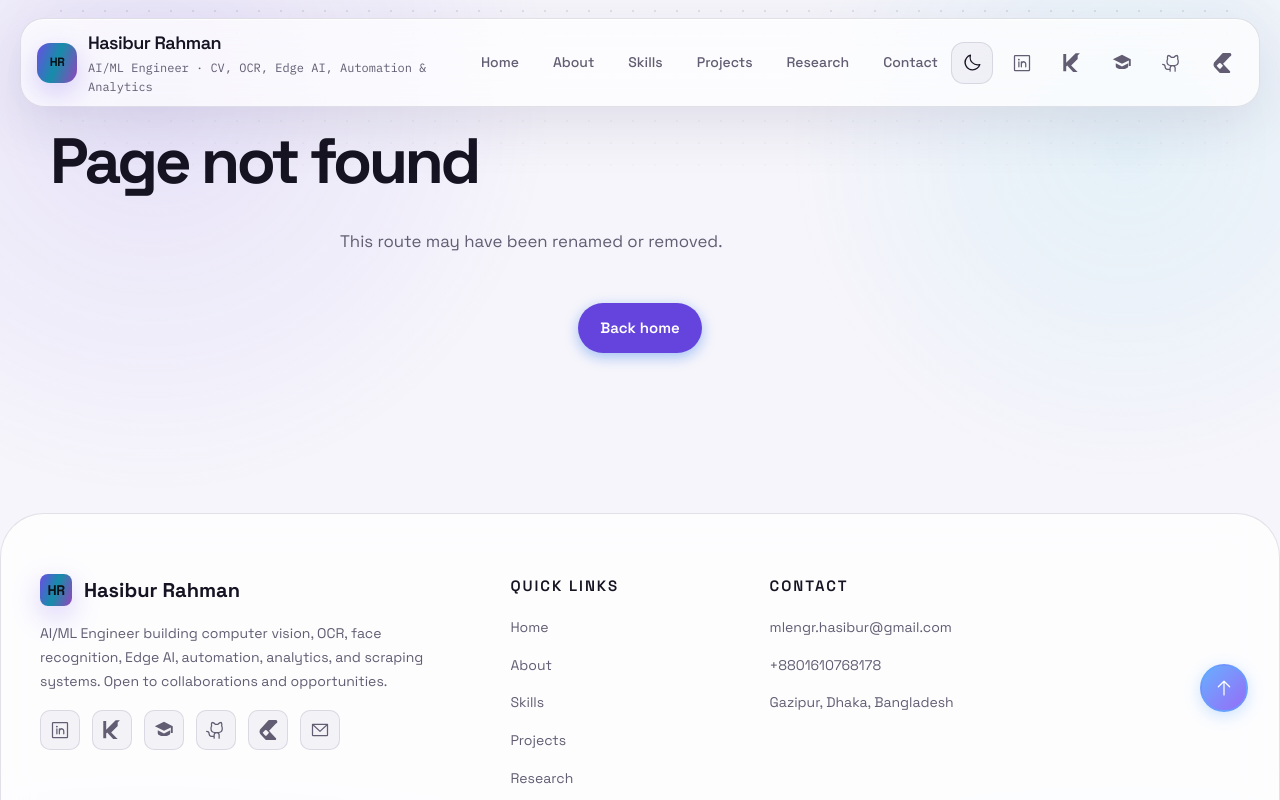
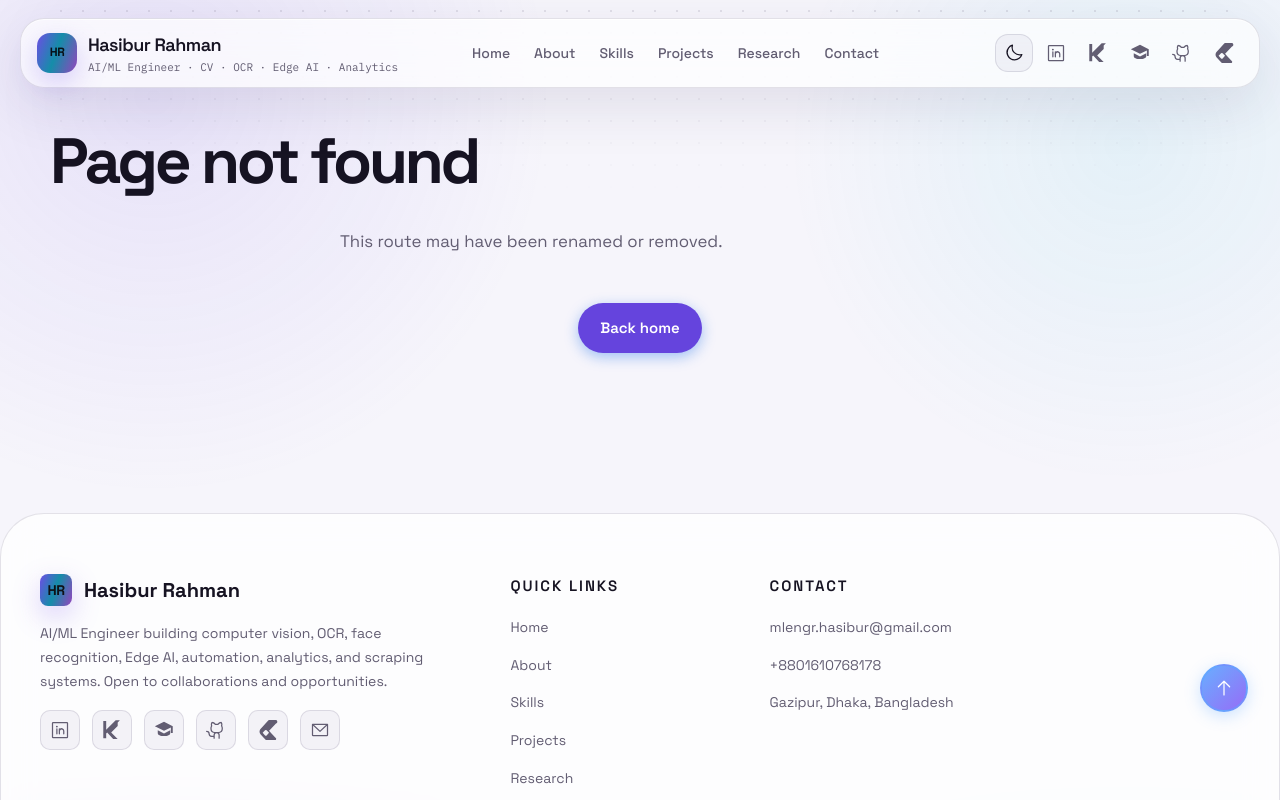
Before and after one commit to Hasibur013/hasib_ML_portfolio, a React (Vite) app: page /404 in a window 1280 px wide. Shown: the top 800 px of the page. Built offline with nearby package versions, Linux system fonts and the light colour scheme.

Commit message:
Enhance navbar styling and responsiveness in overrides.css; update profile tagline in site.js for improved clarity and SEO relevance.

```diff
--- a/src/data/site.js
+++ b/src/data/site.js
@@ -2,7 +2,7 @@ export const profile = {
   name: "Md. Hasibur Rahman",
   shortName: "Hasibur Rahman",
   initials: "HR",
-  tagline: "AI/ML Engineer · CV, OCR, Edge AI, Automation & Analytics",
+  tagline: "AI/ML Engineer · CV · OCR · Edge AI · Analytics",
   role: "AI/ML Engineer — Computer Vision, OCR, Face Recognition, Edge AI & Analytics",
   cardRole: "AI/ML Engineer",
   specialty: "CV · OCR · FRS · Analytics",
--- a/src/overrides.css
+++ b/src/overrides.css
@@ -119,6 +119,7 @@ body {
 
 .hero-role {
   color: var(--accent-primary);
+  white-space: nowrap;
 }
 
 .hero-subtitle {
@@ -248,6 +249,48 @@ body {
   flex-direction: row;
   align-items: center;
   gap: 11px;
+  min-width: 0;
+}
+
+.navbar-brand-copy {
+  min-width: 0;
+}
+
+.navbar-tagline {
+  display: block;
+  overflow: hidden;
+  white-space: nowrap;
+  text-overflow: ellipsis;
+  font-size: 11px;
+  line-height: 1.35;
+}
+
+.navbar-inner {
+  display: grid;
+  grid-template-columns: minmax(220px, 1.15fr) auto minmax(200px, 0.95fr);
+  align-items: center;
+  gap: 10px 14px;
+  justify-content: stretch;
+}
+
+.navbar-links {
+  justify-self: center;
+  gap: 2px;
+}
+
+.navbar-link {
+  padding: 8px 11px;
+}
+
+.navbar-actions {
+  justify-self: end;
+  gap: 4px;
+}
+
+.navbar-actions .navbar-icon,
+.navbar-actions .theme-toggle {
+  width: 38px;
+  height: 38px;
 }
 
 .project-category-badge.personal {
@@ -809,9 +852,30 @@ main#main-content > .section:first-child > .container,
   }
 }
 
+@media (max-width: 1100px) {
+  .navbar-inner {
+    grid-template-columns: minmax(180px, 1fr) auto auto;
+    gap: 8px 10px;
+  }
+
+  .navbar-link {
+    padding: 7px 9px;
+    font-size: 13px;
+  }
+}
+
 @media (max-width: 768px) {
   .hero {
     padding-top: 88px;
+  }
+
+  .hero-role {
+    white-space: normal;
+  }
+
+  .navbar-inner {
+    display: flex;
+    justify-content: space-between;
   }
 
   .hero .container.hero-shell,
```
